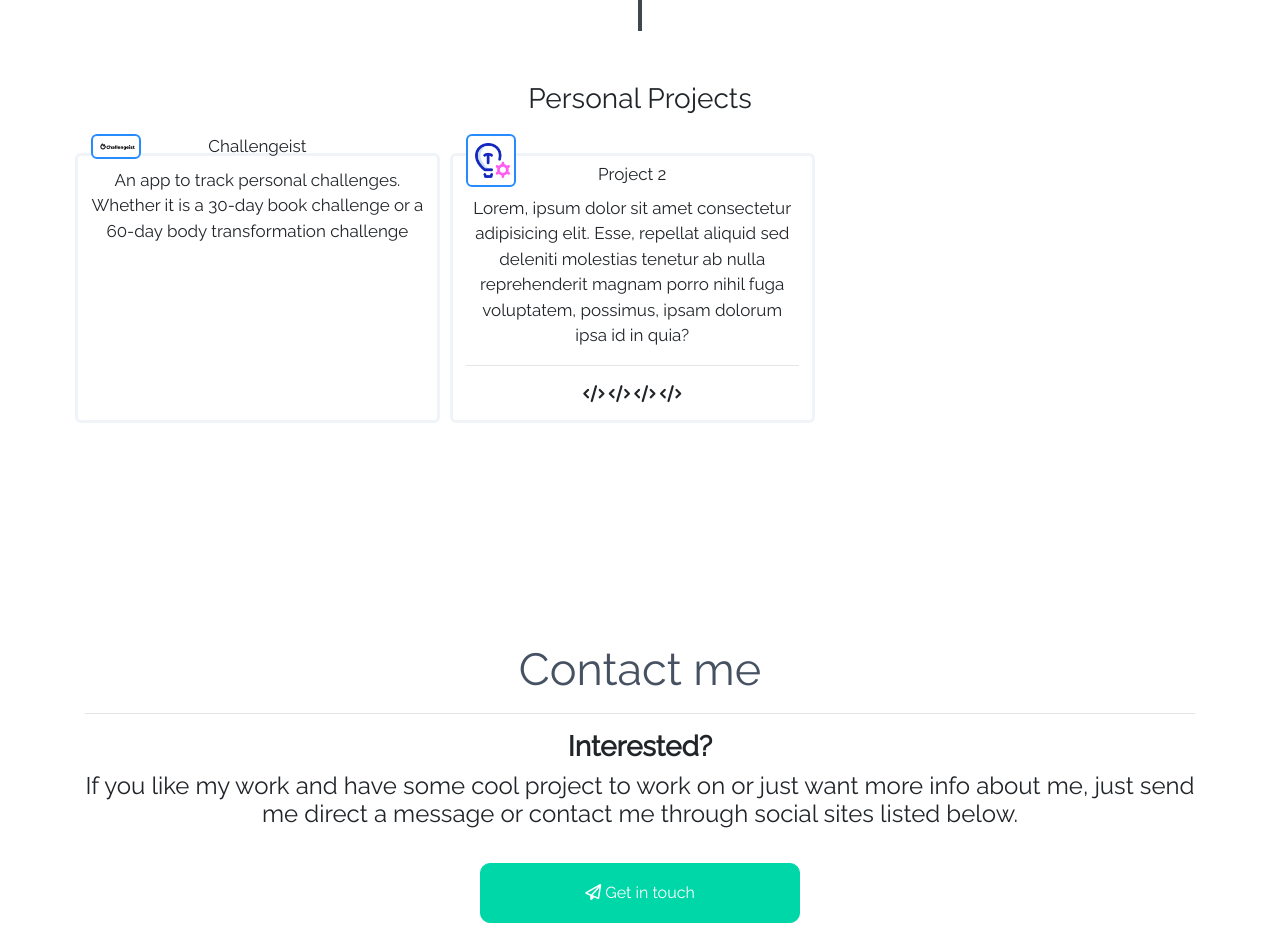
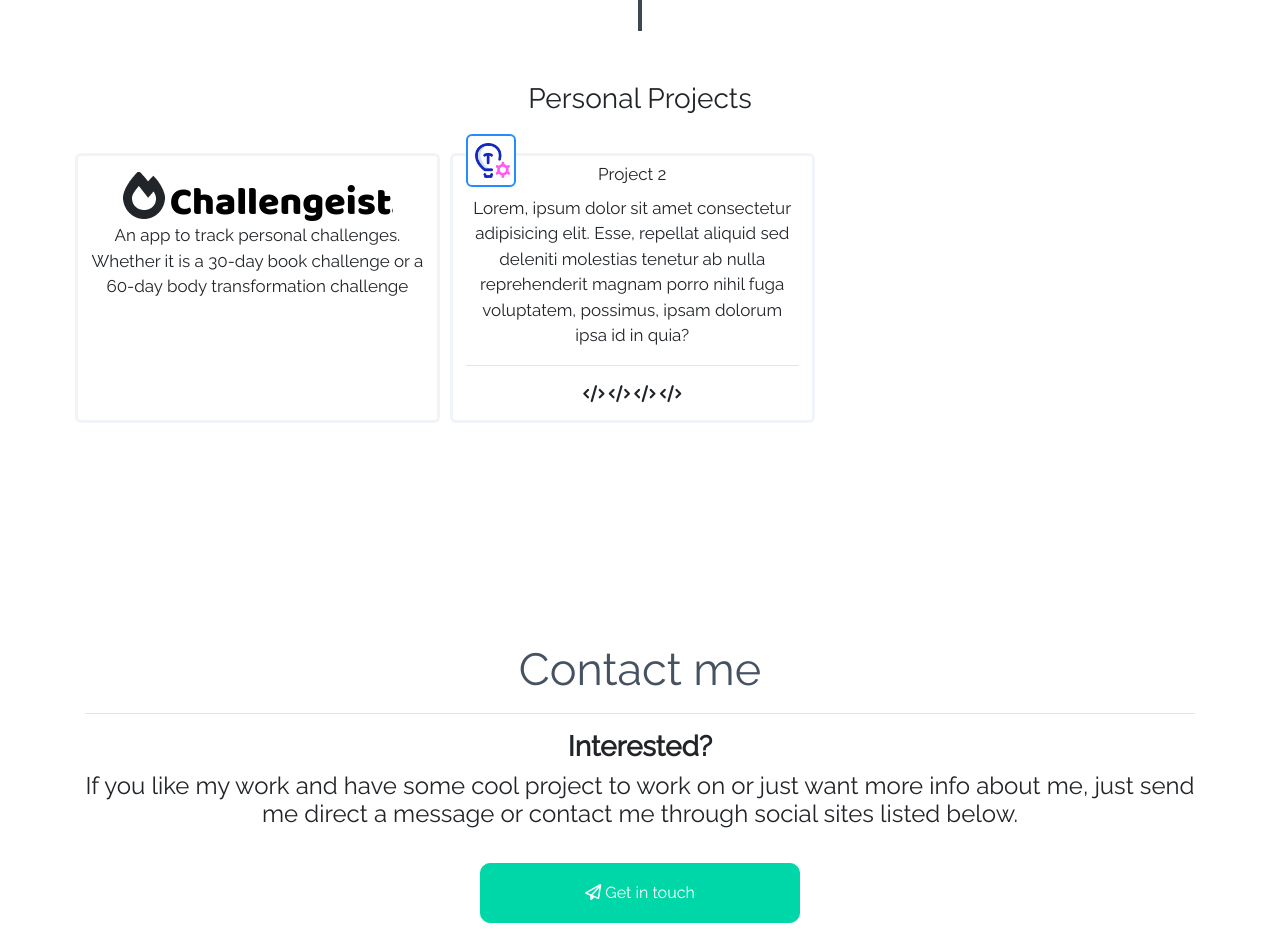
Before and after one commit to MRmarioruci/website, a plain HTML site: page index.html in a window 1280 px wide. Shown: the part 3464-4395 px from the top of the page. Drawn offline with nearby package versions, Linux system fonts and the light colour scheme; a script that the page names is missing.

Commit message:
challengeist logo

```diff
--- a/index.html
+++ b/index.html
@@ -213,10 +213,9 @@
 			<h3>Personal Projects</h3>
 			<div class="row">
 				<div class="project__item">
-					<div class="project__item-icon">
-						<img src="assets/images/challengeist.png" width="35">
-					</div>
-					<label class="project__item-title">Challengeist</label>
+					<center>
+						<img src="assets/images/challengeist.png" style="max-width: 100%;">
+					</center>
 					<p>An app to track personal challenges. Whether it is a 30-day book challenge or a 60-day body transformation challenge</p>
 					<!-- <hr>
 					<i class="fas fa-code"></i>
```
